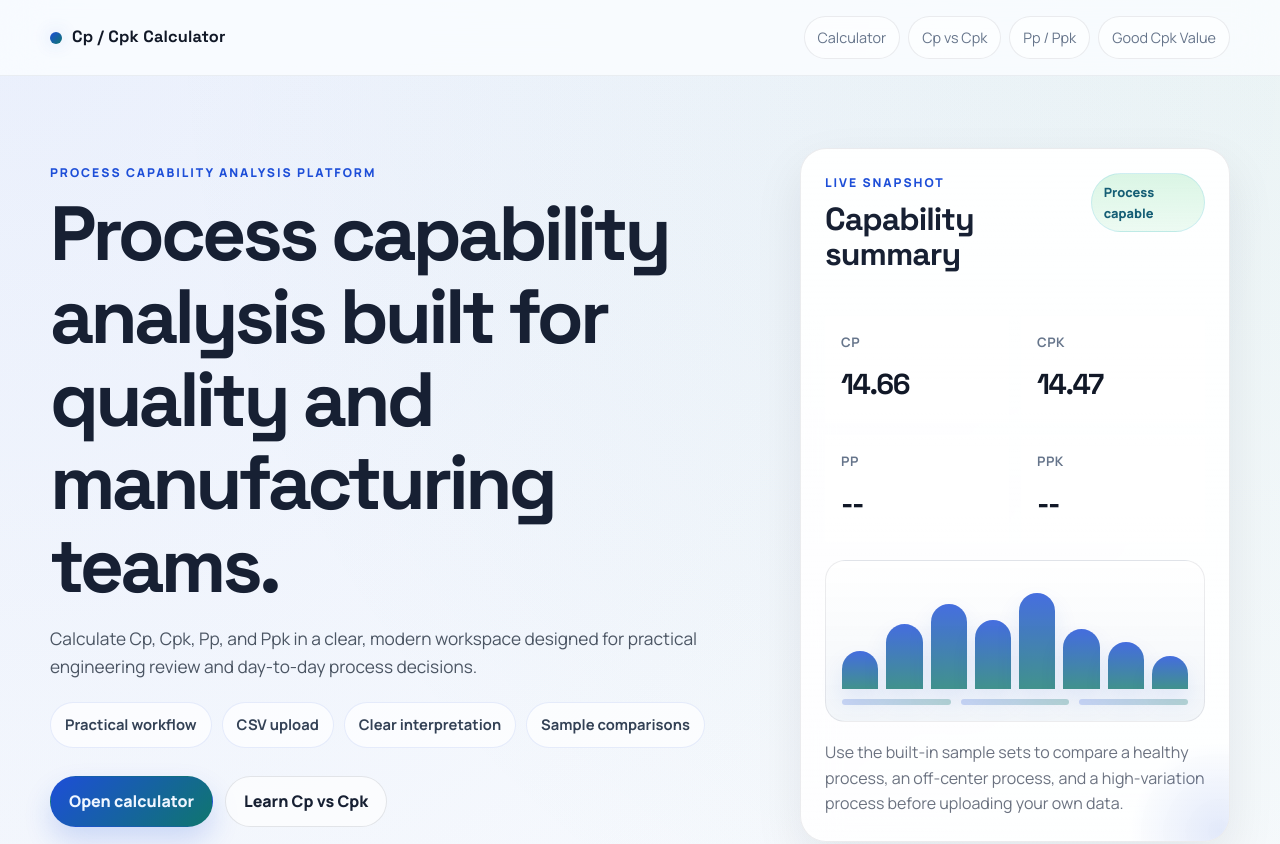
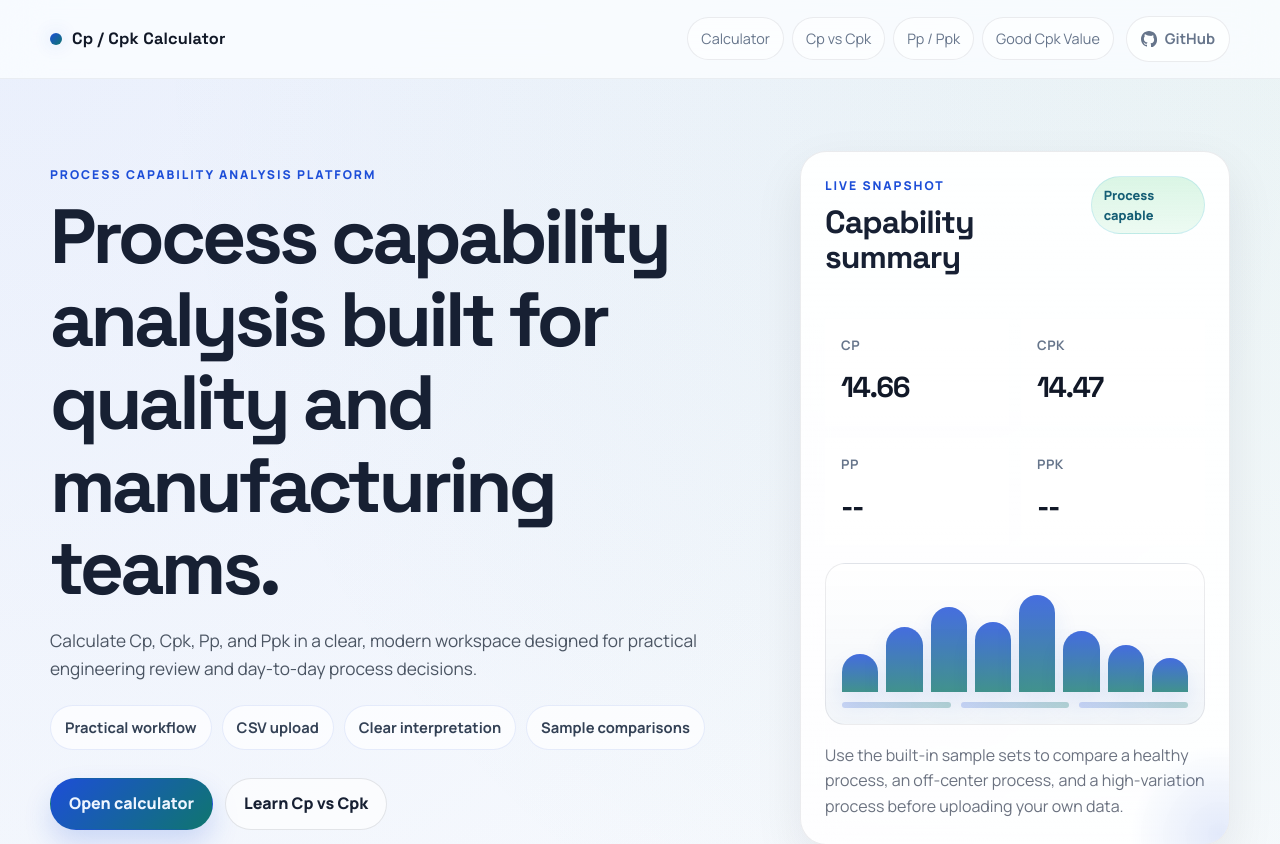
Before and after one commit to ryo0905-eng/cp-cpk-calculator-python, a Flask app: page / in a window 1280 px wide. Shown: the top 844 px of the page. Run offline with Flask 3, Linux system fonts and the light colour scheme; some libraries are stand-ins or nearby versions.

Commit message:
Add github link

```diff
--- a/static/style.css
+++ b/static/style.css
@@ -70,6 +70,12 @@ a:hover {
     padding: 16px 0;
 }
 
+.nav-actions {
+    display: flex;
+    align-items: center;
+    gap: 12px;
+}
+
 .brand {
     display: inline-flex;
     align-items: center;
@@ -110,6 +116,37 @@ a:hover {
     color: var(--text);
     border-color: rgba(29, 78, 216, 0.22);
     background: rgba(255, 255, 255, 0.92);
+}
+
+.github-link,
+.footer-text-link {
+    display: inline-flex;
+    align-items: center;
+    color: var(--muted);
+    font-size: 0.92rem;
+    font-weight: 700;
+    transition: color 0.2s ease;
+}
+
+.github-link {
+    gap: 8px;
+    padding: 10px 14px;
+    border: 1px solid rgba(15, 23, 42, 0.08);
+    border-radius: 999px;
+    background: rgba(255, 255, 255, 0.72);
+    white-space: nowrap;
+}
+
+.github-link svg {
+    width: 16px;
+    height: 16px;
+    flex: 0 0 16px;
+}
+
+.github-link:hover,
+.footer-text-link:hover,
+.support-link-fallback:hover {
+    color: var(--text);
 }
 
 .hero,
@@ -726,6 +763,11 @@ thead th {
         padding: 14px 0;
     }
 
+    .nav-actions {
+        display: grid;
+        gap: 12px;
+    }
+
     .site-nav {
         flex-wrap: nowrap;
         overflow-x: auto;
@@ -741,6 +783,11 @@ thead th {
     .site-nav a {
         flex: 0 0 auto;
         white-space: nowrap;
+    }
+
+    .github-link {
+        justify-content: center;
+        width: 100%;
     }
 
     .hero,
--- a/templates/base.html
+++ b/templates/base.html
@@ -37,12 +37,20 @@
     <header class="site-header">
         <div class="container nav-shell">
             <a class="brand" href="{{ url_for('index') }}">Cp / Cpk Calculator</a>
+            <div class="nav-actions">
                 <nav class="site-nav">
                     <a href="{{ url_for('index') }}">Calculator</a>
                     <a href="{{ url_for('content_page', slug='cp-vs-cpk') }}">Cp vs Cpk</a>
                     <a href="{{ url_for('content_page', slug='what-is-pp-ppk') }}">Pp / Ppk</a>
                     <a href="{{ url_for('content_page', slug='what-is-a-good-cpk-value') }}">Good Cpk Value</a>
                 </nav>
+                <a class="github-link" href="https://github.com/ryo0905-eng/cp-cpk-calculator-python" target="_blank" rel="noopener noreferrer" onclick="trackOutboundClick('click_github_header', this.href)">
+                    <svg viewBox="0 0 16 16" aria-hidden="true" focusable="false">
+                        <path fill="currentColor" d="M8 0C3.58 0 0 3.58 0 8c0 3.54 2.29 6.53 5.47 7.59.4.07.55-.17.55-.38 0-.19-.01-.82-.01-1.49C3.78 14.2 3.31 12.77 3.31 12.77c-.36-.92-.88-1.16-.88-1.16-.72-.49.05-.48.05-.48.8.06 1.22.82 1.22.82.71 1.22 1.87.87 2.33.67.07-.52.28-.87.5-1.07-1.78-.2-3.64-.89-3.64-3.95 0-.87.31-1.58.82-2.14-.08-.2-.36-1.01.08-2.1 0 0 .67-.21 2.2.82A7.6 7.6 0 0 1 8 4.85c.68 0 1.37.09 2.01.27 1.53-1.03 2.2-.82 2.2-.82.44 1.09.16 1.9.08 2.1.51.56.82 1.27.82 2.14 0 3.07-1.87 3.75-3.65 3.95.29.25.54.73.54 1.48 0 1.07-.01 1.93-.01 2.19 0 .21.14.46.55.38A8.01 8.01 0 0 0 16 8c0-4.42-3.58-8-8-8Z"></path>
+                    </svg>
+                    <span>GitHub</span>
+                </a>
+            </div>
         </div>
     </header>
 
@@ -64,9 +72,12 @@
         <div class="container support-strip">
             <div class="support-copy">
                 <p>I'm building tools for quality and manufacturing engineers. Your feedback helps decide what features to build next.</p>
+                <p>This calculator is open source, so you can review the code, suggest improvements, or contribute features on GitHub.</p>
                 <p>If this tool helped you save time, consider buying me a coffee.</p>
             </div>
             <div class="support-actions">
+                <a class="button button-secondary" href="https://github.com/ryo0905-eng/cp-cpk-calculator-python" target="_blank" rel="noopener noreferrer" onclick="trackOutboundClick('click_github_footer', this.href)">Open source on GitHub</a>
+                <a class="footer-text-link" href="https://github.com/ryo0905-eng/cp-cpk-calculator-python/issues" target="_blank" rel="noopener noreferrer" onclick="trackOutboundClick('click_github_issues', this.href)">Report an issue</a>
                 <a class="button button-secondary" href="https://forms.gle/2sQdwEbdmH4JPKjD7" target="_blank" rel="noopener noreferrer" onclick="trackOutboundClick('click_feedback', this.href)">Give feedback</a>
                 <script
                     type="text/javascript"
```
Lines whose indentation alone changed are shown as unchanged.
